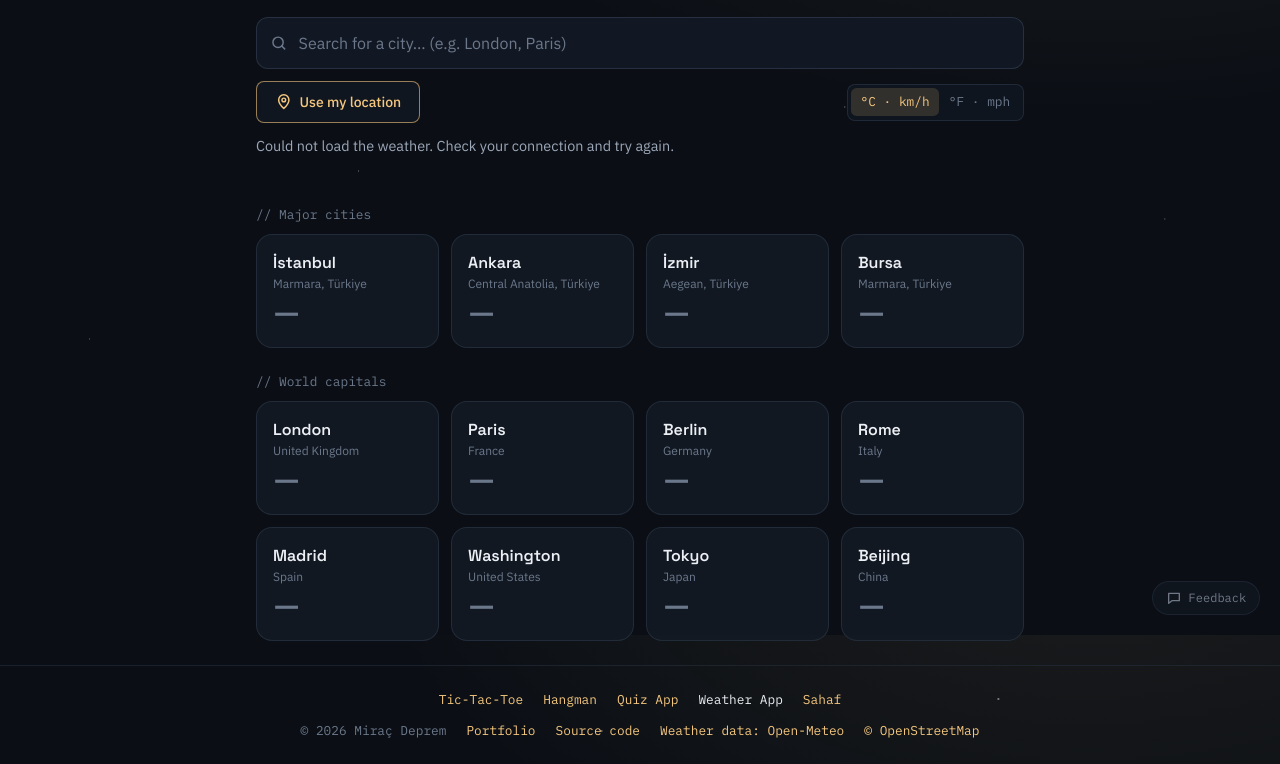
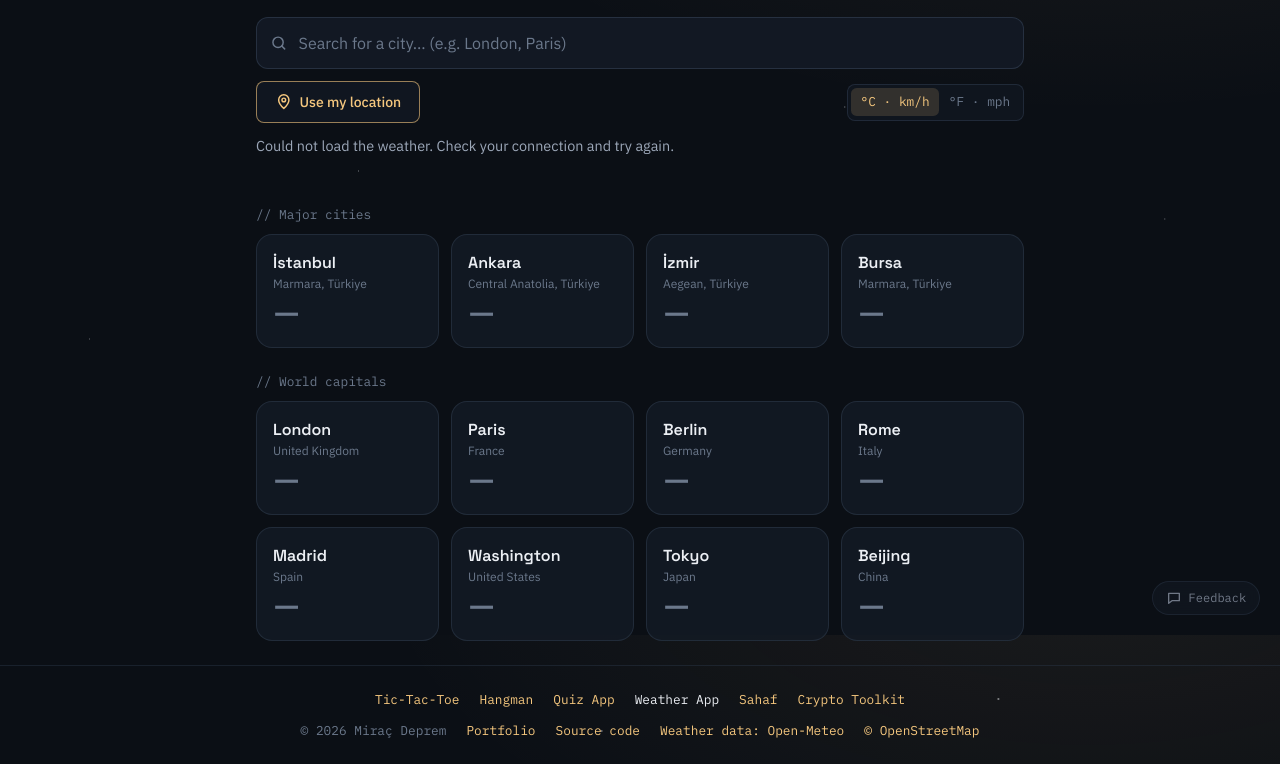
Before and after one commit to MrcDprm/weather-app, a website with bundled scripts: page app.html in a window 1280 px wide. Shown: the part 165-929 px from the top of the page. Built offline with nearby package versions, Linux system fonts and the light colour scheme; no server answers.

Commit message:
feat(footer): link Crypto Toolkit

```diff
--- a/app.html
+++ b/app.html
@@ -195,6 +195,7 @@
         <a href="https://quiz.miracdeprem.com">Quiz App</a>
         <a href="https://weather.miracdeprem.com" aria-current="page">Weather App</a>
         <a href="https://sahaf.miracdeprem.com">Sahaf</a>
+        <a href="https://crypto.miracdeprem.com">Crypto Toolkit</a>
       </nav>
       <div class="footer-meta">
         <span>© 2026 Miraç Deprem</span>
```
